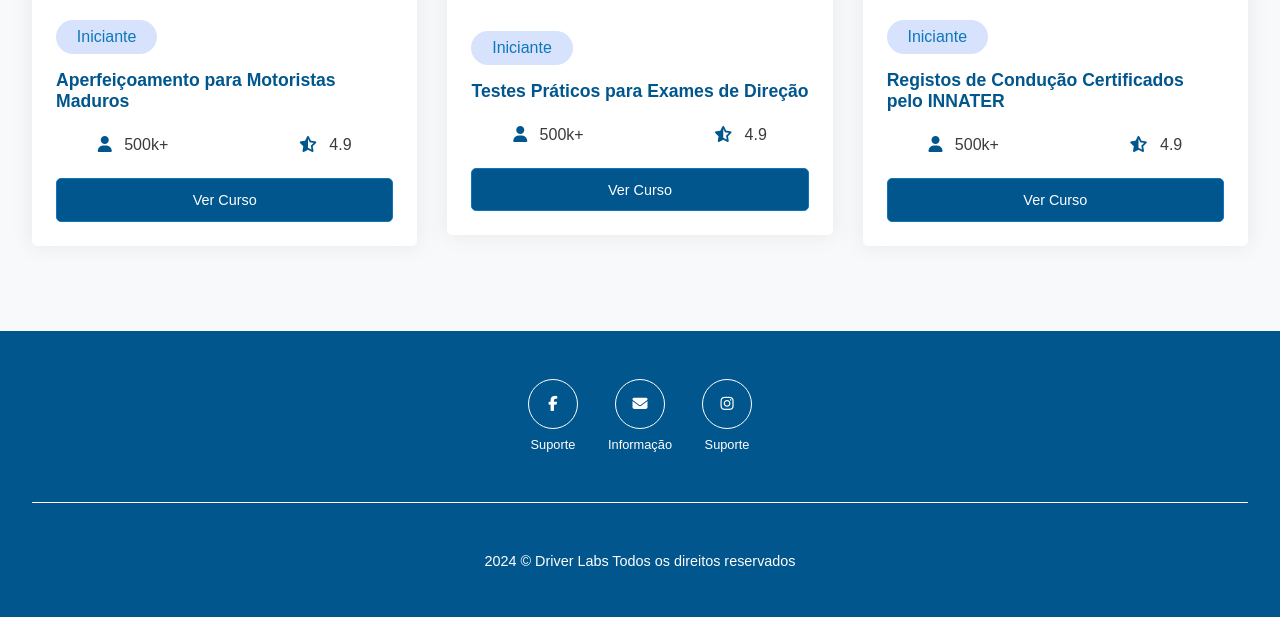
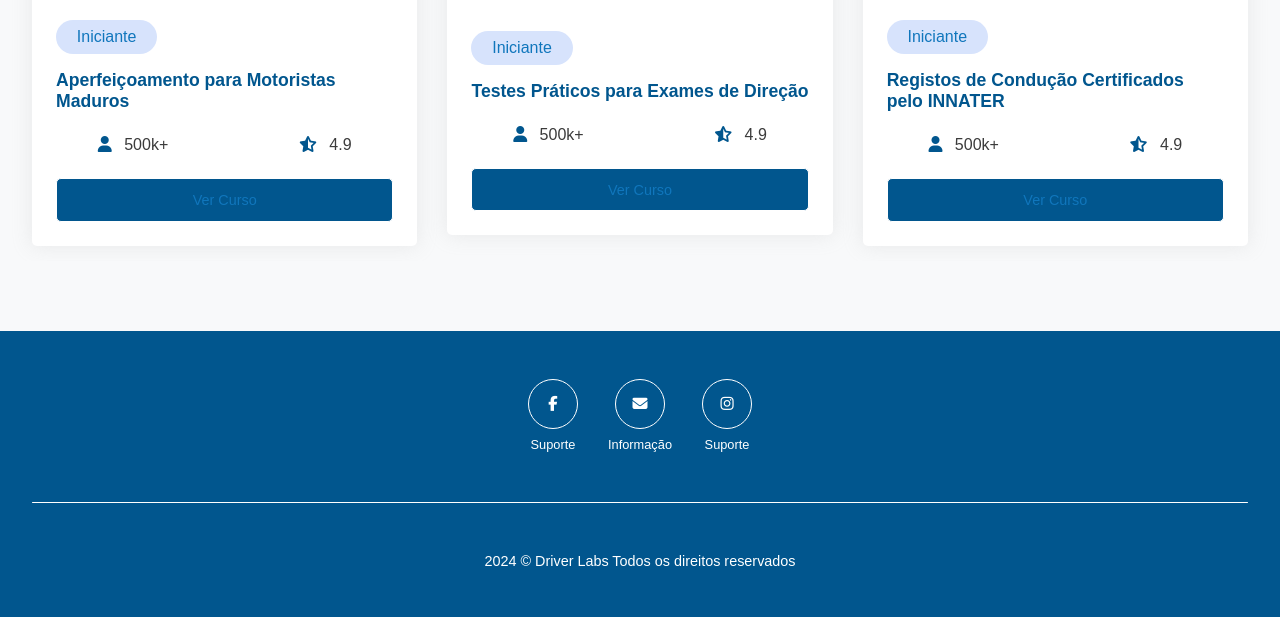
Before and after one commit to Eds-0n/driver_labs, a PHP site: page /front-end/cursos.html in a window 1280 px wide. Shown: the part 1437-2054 px from the top of the page. Run offline with PHP 8.4, Linux system fonts and the light colour scheme.

Commit message:
Ajustando links

```diff
--- a/front-end/assets/css/universal.css
+++ b/front-end/assets/css/universal.css
@@ -119,11 +119,11 @@ li {
 
     padding: .8rem 2rem;
     font-size: .9rem;
-    border: 1px solid var(--azul-claro);
+    border: 1px solid var(--branco);
     background: none;
     outline: none;
     border-radius: 2px;
-    color: var(--branco) !important;
+    color: var(--azul-claro) !important;
     cursor: pointer;
     transition: .5s;
     font-weight: 300;
```
